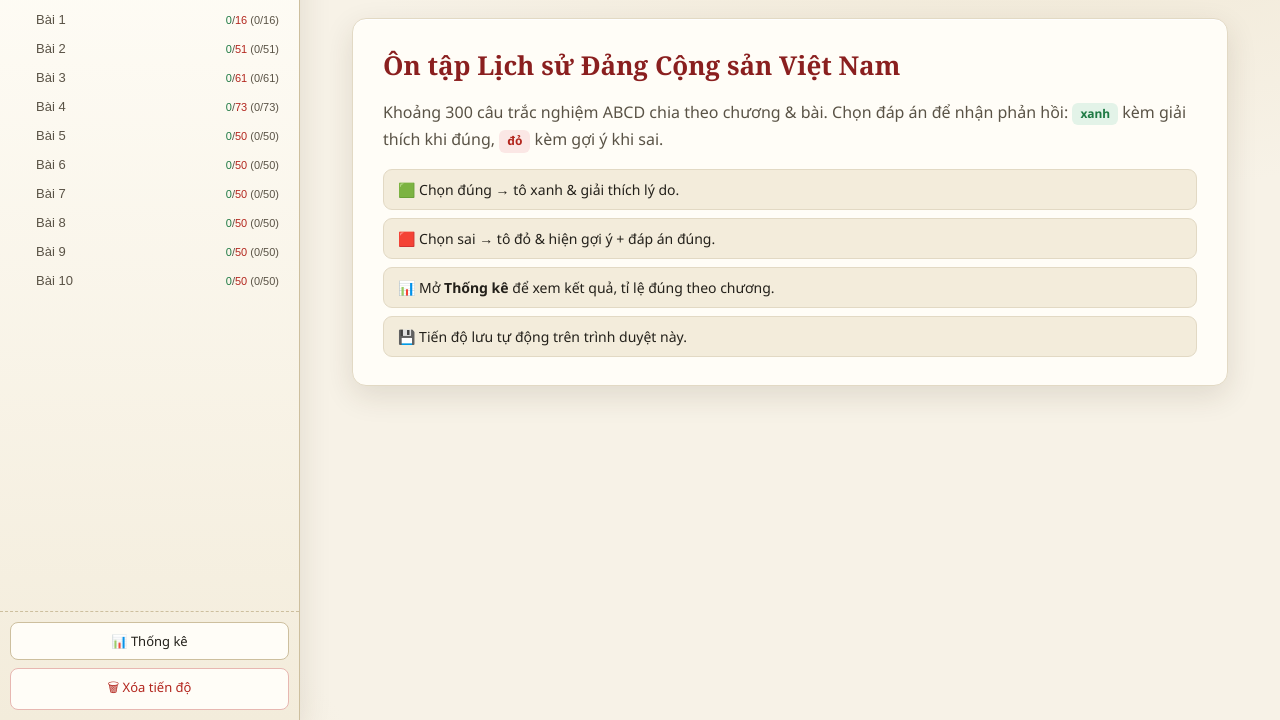
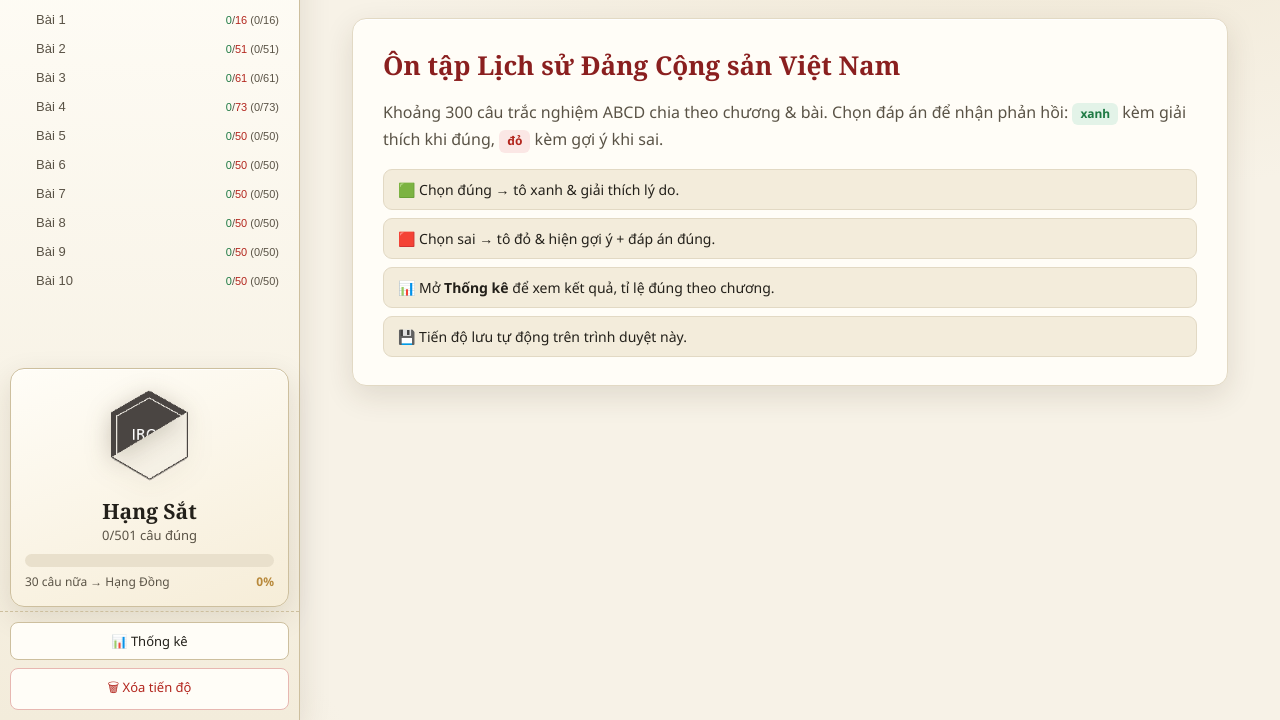
Before and after one commit to Hunggh06/lsd-quiz, a plain HTML site: page index.html in a window 1280 px wide. Shown: the part 80-800 px from the top of the page. Drawn offline with Linux system fonts and the light colour scheme.

Commit message:
feat: big LoL rank display at bottom of lesson list in sidebar

```diff
--- a/app.js
+++ b/app.js
@@ -275,16 +275,26 @@
     return { cur: cur, next: next, correct: correct, total: total, pct: pct, sub: sub };
   }
   function updateRank() {
-    var rb = document.getElementById("rankBar");
-    if (!rb) return;
     var r = computeRank();
     var fill = r.cur.key === "challenger" ? "var(--gold)" : "linear-gradient(90deg,var(--gold),#e6c057)";
+    var rb = document.getElementById("rankBar");
+    if (rb) {
       rb.innerHTML =
         '<img class="rank-emblem" src="ranks/' + r.cur.key + '.png" alt="' + r.cur.name + '">' +
         '<div class="rb-meta"><span class="rb-name">' + r.cur.name + "</span>" +
         '<span class="rb-sub">' + r.correct + "/" + r.total + " đúng · " + r.sub + "</span></div>" +
         '<span class="rb-track"><span class="rb-fill" style="width:' + r.pct + '%;background:' + fill + '"></span></span>' +
         '<span class="rb-pct">' + r.pct + "%</span>";
+    }
+    var big = document.getElementById("rankBig");
+    if (big) {
+      big.innerHTML =
+        '<img class="rb-emblem" src="ranks/' + r.cur.key + '.png" alt="' + r.cur.name + '">' +
+        '<div class="rb-info"><div class="rb-name">' + r.cur.name + "</div>" +
+        '<div class="rb-sub">' + r.correct + "/" + r.total + " câu đúng</div>" +
+        '<span class="rb-track"><span class="rb-fill" style="width:' + r.pct + '%;background:' + fill + '"></span></span>' +
+        '<div class="rb-foot"><span>' + r.sub + "</span><span>" + r.pct + "%</span></div></div>";
+    }
   }
 
   /* ---------- helpers ---------- */
--- a/index.html
+++ b/index.html
@@ -20,8 +20,9 @@
         <span>Trắc nghiệm ôn thi</span>
       </div>
     </div>
-    <nav id="tree" class="tree"></nav>
-    <div class="side-foot">
+      <nav id="tree" class="tree"></nav>
+      <div id="rankBig" class="rank-big"></div>
+      <div class="side-foot">
       <button id="btnDashboard" class="ghost-btn">📊 Thống kê</button>
       <button id="btnResetAll" class="ghost-btn danger">🗑 Xóa tiến độ</button>
     </div>
--- a/styles.css
+++ b/styles.css
@@ -106,6 +106,22 @@ body{
 .rank-bar .rb-track{width:90px;height:7px;background:#e9e0cc;border-radius:6px;overflow:hidden;flex:0 0 90px}
 .rank-bar .rb-fill{height:100%;background:linear-gradient(90deg,var(--gold),#e6c057);border-radius:6px;transition:width .35s}
 .rank-bar .rb-pct{font-size:10.5px;color:var(--ink-soft);flex:0 0 auto}
+
+/* ---------- Big rank display (bottom of lesson list) ---------- */
+.rank-big{
+  margin:10px 10px 4px;padding:16px 14px;border-radius:14px;text-align:center;
+  background:linear-gradient(160deg,#fffdf7,#f6edd8);
+  border:1.5px solid var(--line-strong);box-shadow:var(--shadow);
+  display:flex;flex-direction:column;align-items:center;gap:6px;
+}
+.rank-big .rb-emblem{width:96px;height:108px;object-fit:contain;filter:drop-shadow(0 5px 12px rgba(60,45,20,.28))}
+.rank-big .rb-info{width:100%}
+.rank-big .rb-name{font-family:var(--serif);font-weight:700;font-size:21px;color:var(--ink);line-height:1.2}
+.rank-big .rb-sub{font-size:13px;color:var(--ink-soft);margin:2px 0 10px}
+.rank-big .rb-track{display:block;height:13px;background:#e9e0cc;border-radius:8px;overflow:hidden}
+.rank-big .rb-fill{display:block;height:100%;border-radius:8px;transition:width .35s}
+.rank-big .rb-foot{display:flex;justify-content:space-between;font-size:12px;color:var(--ink-soft);margin-top:6px}
+.rank-big .rb-foot span:last-child{font-weight:700;color:var(--gold)}
 .content{padding:22px;max-width:920px;width:100%;margin:0 auto}
 
 /* ---------- Welcome ---------- */
```
Lines whose indentation alone changed are shown as unchanged.
